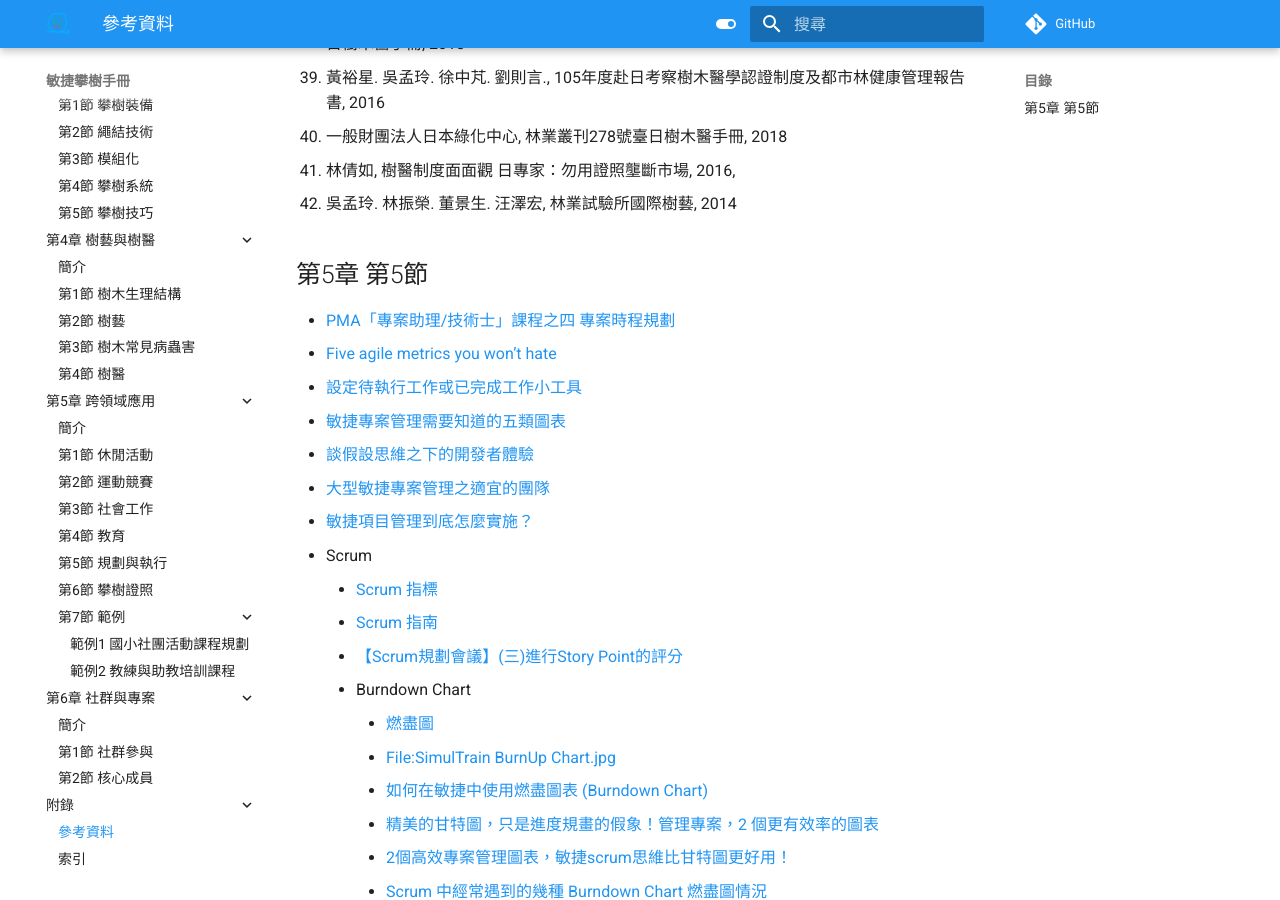
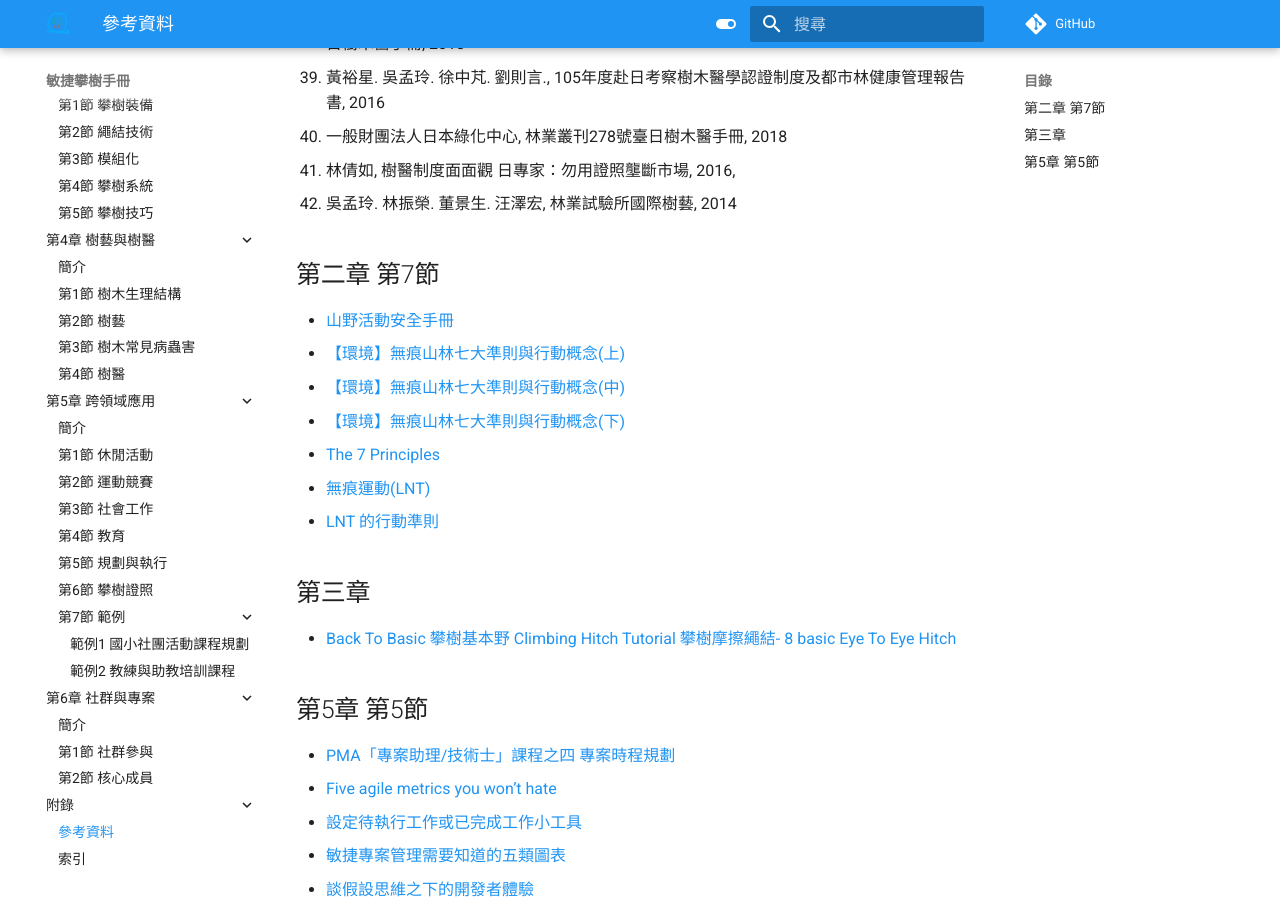
Before and after one commit to Uesugi-Summer-Sea/Agile-Tree-Climbing-Manual, an MkDocs documentation site: the page built from docs/7-附錄/1-參考資料.md, in a window 1280 px wide and 900 px high, scrolled down 1852 px. Built offline with MkDocs 1.6.1 and Material for MkDocs 9.7.7, drawn with Linux system fonts in a browser that asks for light colours; comment, search, counter and statistics services are not loaded.

Commit message:
此提交將更新參考資料
修改項目:

模組:

議題106

```diff
--- a/docs/7-附錄/1-參考資料.md
+++ b/docs/7-附錄/1-參考資料.md
@@ -41,6 +41,18 @@
 41. 林倩如, 樹醫制度面面觀 日專家：勿用證照壟斷市場, 2016,
 42. 吳孟玲. 林振榮. 董景生. 汪澤宏, 林業試驗所國際樹藝, 2014
 
+## 第二章 第7節
+- [山野活動安全手冊](https://www.sa.gov.tw/wSite/public/Attachment/f1482307206470.pdf)
+- [【環境】無痕山林七大準則與行動概念(上)](https://hiking.biji.co/index.php?q=news&act=info&id=8653)
+- [【環境】無痕山林七大準則與行動概念(中)](https://hiking.biji.co/index.php?q=news&act=info&id=8654)
+- [【環境】無痕山林七大準則與行動概念(下)](https://hiking.biji.co/index.php?q=news&act=info&id=8655)
+- [The 7 Principles](https://lnt.org/why/7-principles/)
+- [無痕運動(LNT)](https://np.cpami.gov.tw/%E7%9F%A5%E8%AD%98%E5%AD%B8%E7%BF%92/%E7%84%A1%E7%97%95%E9%81%8B%E5%8B%95-lnt/937-%E8%AA%8D%E8%AD%98lnt.html)
+- [LNT 的行動準則](https://np.cpami.gov.tw/%E7%9F%A5%E8%AD%98%E5%AD%B8%E7%BF%92/%E7%84%A1%E7%97%95%E9%81%8B%E5%8B%95-lnt/2141-lnt%E7%9A%84%E8%A1%8C%E5%8B%95%E6%BA%96%E5%89%87.html)
+
+## 第三章
+- [Back To Basic 攀樹基本野 Climbing Hitch Tutorial 攀樹摩擦繩結- 8 basic Eye To Eye Hitch](https://youtu.be/Yh3204UQmm0)
+
 ## 第5章 第5節
 - [PMA「專案助理/技術士」課程之四 專案時程規劃](http://web.ncyu.edu.tw/~jacky/p4.pdf)
 - [Five agile metrics you won't hate](https://www.atlassian.com/agile/project-management/metrics)
```
